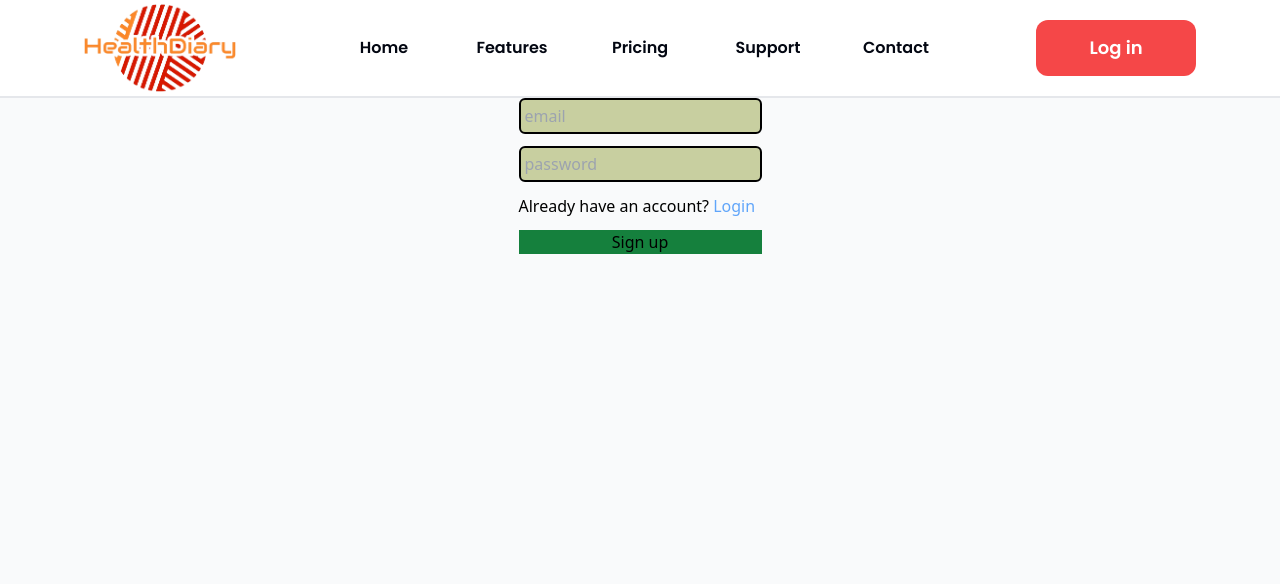
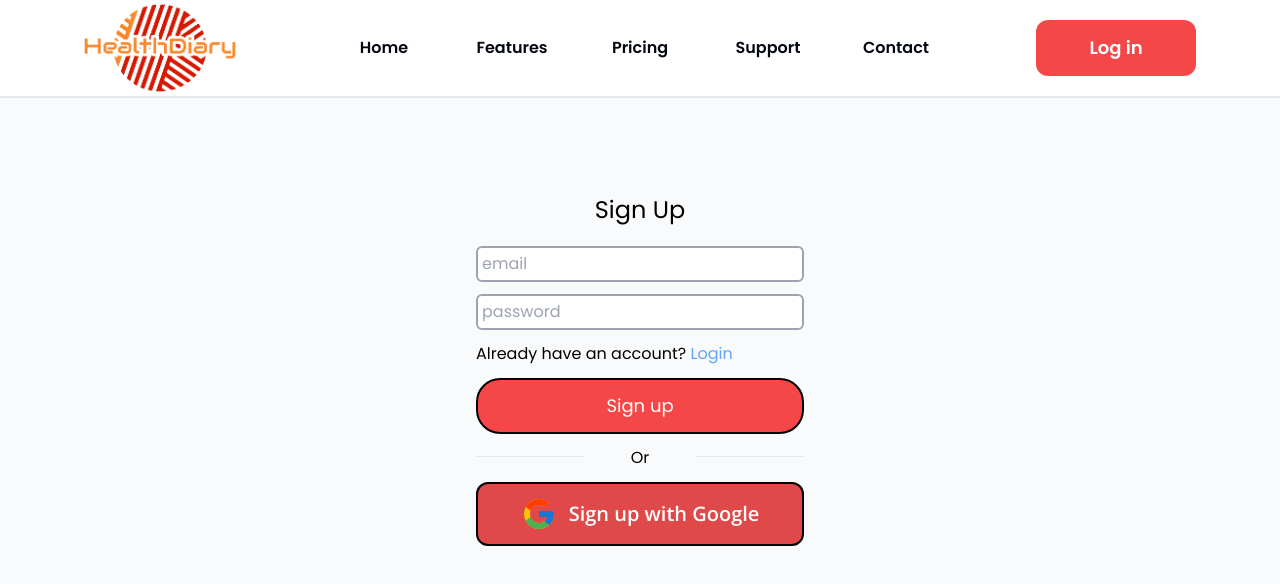
Before and after one commit to rikichoi/calorie-tracking-app, a Next.js app: page /signup in a window 1280 px wide. Shown: the top 584 px of the page. Built offline with nearby package versions, Linux system fonts and the light colour scheme; no server answers.

Commit message:
finished styling for login and signup and app

```diff
--- a/src/app/dashboard/page.js
+++ b/src/app/dashboard/page.js
@@ -217,14 +217,12 @@ export default function Dashboard() {
   function deleteAllMealHandler(mealLog) {
     for (var i = 0, len = mealLog.length; i < len; i++) {
       deleteMealHandler(mealLog[i].id);
-      toast.success("All meals removed successfully!");
     }
   }
 
   function deleteAllExerciseHandler(exerciseLog) {
     for (var i = 0, len = exerciseLog.length; i < len; i++) {
       deleteExerciseHandler(exerciseLog[i].id);
-      toast.success("All exercises removed successfully!");
     }
   }
 
@@ -328,7 +326,7 @@ export default function Dashboard() {
           />
         )}
       </Modal>
-      <main className="flex min-h-screen h-[1000px] flex-col items-center pr-24 pl-24 pt-8 ">
+      <main className="flex font-poppins min-h-screen h-[1000px] flex-col items-center pr-24 pl-24 pt-8 ">
         <div className="w-5/6 grid grid-cols-2">
           <div>
             <h1 className="text-2xl font-bold ">
@@ -348,9 +346,9 @@ export default function Dashboard() {
             >
               <MdOutlineCalculate className="text-3xl text-center"/><span className="text-center">BMI Calculator</span>
             </button>
-            <h2 className="flex text-xl h-3/4 items-center">Date Selector <FaCircleArrowRight className="text-2xl ml-2 flex justify-center"/></h2>
+            <h2 className="flex text-xl h-3/4 items-center">Date Selector <FaCircleArrowRight className="text-4xl ml-2 flex text-green-600 justify-center"/></h2>
             <DatePicker
-              className="w-28 text-center h-14 hover:shadow-gray-900 transition-all duration-100  hover:shadow-inner hover:cursor-pointer"
+              className="w-28 text-center h-14 hover:shadow-none shadow-gray-900 border-black hover:scale-105 transition-all duration-100  shadow-inner hover:cursor-pointer"
               selected={startDate}
               onChange={(date) => setStartDate(date)}
             ></DatePicker>
--- a/src/app/globals.css
+++ b/src/app/globals.css
@@ -33,5 +33,5 @@ body {
 } */
 
 input {
-  @apply rounded-md p-1 border-2 border-black bg-[#C8CFA0] placeholder-opacity-100
+  @apply rounded-md p-1 border-2 border-gray-400 placeholder-opacity-100
 }
--- a/src/app/login/page.js
+++ b/src/app/login/page.js
@@ -34,8 +34,9 @@ export default function LoginPage() {
   }, [user]);
 
   return (
-    <div className="mt-24 min-h-screen h-[1000px]">
+    <div className="mt-24 font-poppins">
       <div className="justify-center grid">
+        <h1 className="text-2xl text-center pb-5">Login</h1>
         <form className="justify-center gap-3 grid grid-rows-2">
           <input
             onChange={handleChange}
@@ -56,10 +57,9 @@ export default function LoginPage() {
           <button
             type="button"
             onClick={() => (
-              emailPasswordLoginHandler(loginData.email, loginData.password),
-              router.push("/")
+              emailPasswordLoginHandler(loginData.email, loginData.password)
             )}
-            className="bg-green-700"
+            className="bg-[#f54748] text-lg text-white border-2 border-black rounded-3xl py-3 hover:shadow-gray-900 transition-all duration-100 hover:shadow-inner active:scale-110"
           >
             Login
           </button>
@@ -71,7 +71,7 @@ export default function LoginPage() {
         </div>
         <button
           onClick={googleLoginHandler}
-          className="flex mt-3 justify-center items-center rounded-xl max-w-64 w-full h-16 mr-2 text-white font-semibold bg-[#f54748] hover:shadow-gray-900 transition-all duration-100 hover:shadow-inner active:scale-110"
+          className="mx-auto flex mt-3 justify-center items-center rounded-xl w-full h-16 border-2 border-black text-white font-semibold bg-[#e04949] hover:shadow-gray-900 transition-all duration-100 hover:shadow-inner active:scale-110"
         >
           <FcGoogle className="text-4xl mr-3"> </FcGoogle>
           <span className="text-xl !font-opensans font-semibold">
--- a/src/app/page.js
+++ b/src/app/page.js
@@ -75,7 +75,7 @@ export default function Home() {
           <Image
             src={MainImage}
             alt="Fruits"
-            className="rounded-xl brightness-[50%] max-h-[500px] object-cover absolute"
+            className="rounded-xl border-2 border-black brightness-[50%] max-h-[500px] object-cover absolute"
           />
           <div className="relative mt-64 items-center ml-24">
             <h1 className="text-white font-poppins text-5xl brightness-150 font-bold mb-2">
@@ -102,7 +102,7 @@ export default function Home() {
               <h2 className="text-4xl font-semibold">
                 What can you do with Calorie Tracker?
               </h2>
-              <h3>
+              <h3 className="text-gray-500">
                 Our app empowers you to take control of your health and fitness
                 journey. Use our calculator to stay on top of your health and
                 fitness. Whether you&apos;re jogging, weightlifting, or just
@@ -241,7 +241,7 @@ export default function Home() {
                   BMI calculation
                 </li>
               </ul>
-              <button className=" bg-black text-white hover:border-2 hover:border-white font-poppins w-2/3 mx-auto rounded-xl">
+              <button className=" bg-black text-white hover:border-2 mt-3 hover:border-white font-poppins w-2/3 mx-auto rounded-xl">
                 Get 7 Day Free Trial
               </button>
             </div>
@@ -265,7 +265,7 @@ export default function Home() {
                   Personalized meal plans
                 </li>
               </ul>
-              <button className=" bg-gray-700 hover:border-black hover:border-2 hover:bg-[#f54748] text-white font-poppins w-2/3 mx-auto rounded-xl">
+              <button className=" bg-gray-700 hover:border-black mt-3 hover:border-2 hover:bg-[#f54748] text-white font-poppins w-2/3 mx-auto rounded-xl">
                 Get 7 Day Free Trial
               </button>
             </div>
--- a/src/app/signup/page.js
+++ b/src/app/signup/page.js
@@ -1,5 +1,6 @@
-"use client"
+"use client";
 import React, { useState, useEffect } from "react";
+import { FcGoogle } from "react-icons/fc";
 import { useContext } from "react";
 import { authContext } from "@/lib/store/auth-context";
 import { useRouter } from "next/navigation";
@@ -7,12 +8,13 @@ import { useRouter } from "next/navigation";
 export default function SignupPage() {
   const { user, loading, logout } = useContext(authContext);
   const router = useRouter();
+  const { googleLoginHandler } = useContext(authContext);
   const { signupWithEmailPassword } = useContext(authContext);
   const inputData = {
     username: "",
     password: "",
-    }
-    const [signupData, setSignupData] = useState(inputData)
+  };
+  const [signupData, setSignupData] = useState(inputData);
 
   useEffect(() => {
     const checkUserExists = () => {
@@ -27,24 +29,56 @@ export default function SignupPage() {
     checkUserExists();
   }, [user]);
 
-
   const handleChange = (e) => {
-        setSignupData({...signupData, [e.target.name]: e.target.value})
-    }
+    setSignupData({ ...signupData, [e.target.name]: e.target.value });
+  };
 
   return (
-    <div className=" min-h-screen h-[1000px]">
+    <div className="mt-24 font-poppins">
+      <div className="justify-center grid">
+        <h1 className="text-2xl text-center pb-5">Sign Up</h1>
         <form className="justify-center gap-3 grid grid-rows-2">
-        <input onChange={handleChange} name="email" placeholder="email"></input>
-        <input onChange={handleChange} name="password" placeholder="password"></input>
+          <input
+            onChange={handleChange}
+            name="email"
+            placeholder="email"
+          ></input>
+          <input
+            onChange={handleChange}
+            name="password"
+            placeholder="password"
+          ></input>
           <p>
             Already have an account?{" "}
             <a href="/login" className="text-blue-400 hover:underline">
               Login
             </a>
           </p>
-        <button type="button" onClick={()=>signupWithEmailPassword(signupData.email, signupData.password)} className="bg-green-700">Sign up</button>
+          <button
+            type="button"
+            onClick={() => (
+              signupWithEmailPassword(signupData.email, signupData.password)
+            )}
+            className="bg-[#f54748] text-lg text-white border-2 border-black rounded-3xl py-3 hover:shadow-gray-900 transition-all duration-100 hover:shadow-inner active:scale-110"
+          >
+            Sign up
+          </button>
         </form>
+        <div className="flex mt-3 flex-row justify-between">
+          <hr className="w-1/3 mt-2.5 flex"></hr>
+          <p className="">Or</p>
+          <hr className="w-1/3 mt-2.5 "></hr>
+        </div>
+        <button
+          onClick={googleLoginHandler}
+          className="mx-auto flex mt-3 justify-center items-center rounded-xl w-full h-16 border-2 border-black text-white font-semibold bg-[#e04949] hover:shadow-gray-900 transition-all duration-100 hover:shadow-inner active:scale-110"
+        >
+          <FcGoogle className="text-4xl mr-3"> </FcGoogle>
+          <span className="text-xl !font-opensans font-semibold">
+            Sign up with Google
+          </span>
+        </button>
+      </div>
     </div>
   );
 }
--- a/src/components/Modal.js
+++ b/src/components/Modal.js
@@ -7,7 +7,7 @@ export default function Modal({ show, onClose, clearModalFunction, children }) {
         style={{ transform: show ? "translateX(0%)" : "translateX(-200%)" }}
         className="absolute top-25 left-0 h-full w-full z-50 backdrop-blur-md transition-all duration-300"
       >
-        <div className="container overflow-scroll bg-[#78ABA8] border-2 border-black mx-auto max-w-2xl h-[74vh] rounded-3xl mt-12">
+        <div className="container overflow-scroll bg-gray-50 border-2 border-black mx-auto max-w-2xl h-[74vh] rounded-3xl mt-12">
           {children}
         </div>
       </div>
--- a/src/components/modals/AddExerciseModal.js
+++ b/src/components/modals/AddExerciseModal.js
@@ -51,7 +51,7 @@ export default function AddExerciseModal({ show, onClose, selectedDate}) {
     exerciseDurationRef.current.value = "";
   }
   return (
-    <form onSubmit={addExerciseHandler} className="px-3">
+    <form onSubmit={addExerciseHandler} className="px-3 font-poppins">
       <div className="w-full flex flex-row justify-end p-4">
         <button
           type="reset"
@@ -69,14 +69,14 @@ export default function AddExerciseModal({ show, onClose, selectedDate}) {
           type="string"
           min={0.0}
           placeholder="Enter Exercise"
-          className="rounded-md p-1 border-2 border-black bg-[#C8CFA0] placeholder-opacity-100"
+          className="rounded-md p-1 border-2 bg-white border-gray-400 placeholder-opacity-100"
         >
           <option value="Running">Running</option>
           <option value="Swimming">Swimming</option>
           <option value="Jumping">Jumping</option>
         </select>
       </div>
-      <div className="flex flex-col ">
+      <div className="pt-5 flex flex-col ">
         <label>Duration (mins)</label>
         <input
           ref={exerciseDurationRef}
--- a/src/components/modals/AddMealModal.js
+++ b/src/components/modals/AddMealModal.js
@@ -109,7 +109,7 @@ export default function AddMealModal({ show, onClose, selectedDate }) {
   }
 
   return (
-    <div>
+    <div className="font-poppins">
       <div className="w-full flex flex-row justify-end p-4">
         <button
           onClick={() => (onClose(!show), closeModal())}
@@ -121,7 +121,7 @@ export default function AddMealModal({ show, onClose, selectedDate }) {
       <div className=" flex flex-col items-center">
         <button
           onClick={() => (setManualLog(!manualLog), switchLogText())}
-          className="hover:shadow-gray-900 transition-all duration-100 hover:shadow-inner active:scale-110 w-full bg-[#ff791f] max-h-36 max-w-xl font-bold py-3 border-2 rounded-full border-black mb-3 before:content-"
+          className="hover:shadow-gray-900 transition-all duration-100 hover:shadow-inner active:scale-110 w-full text-white bg-[#f54748] max-h-36 max-w-xl font-bold py-3 border-2 rounded-full border-black mb-3 before:content-"
         >
           {logText}
         </button>
--- a/src/components/modals/BmiCalculatorModal.js
+++ b/src/components/modals/BmiCalculatorModal.js
@@ -63,7 +63,7 @@ export default function BmiCalculatorModal({ show, onClose }) {
   }, [bmiValue]);
 
   return (
-    <div className="grid h-[71vh] grid-rows-9">
+    <div className="grid h-[71vh] font-poppins grid-rows-9">
       <div className="w-full row-span-1 flex flex-row justify-end p-4">
         <button
           onClick={() => onClose(!show)}
```
Also changed, not shown: src/images/features-image.png. Lines whose indentation alone changed are shown as unchanged.
